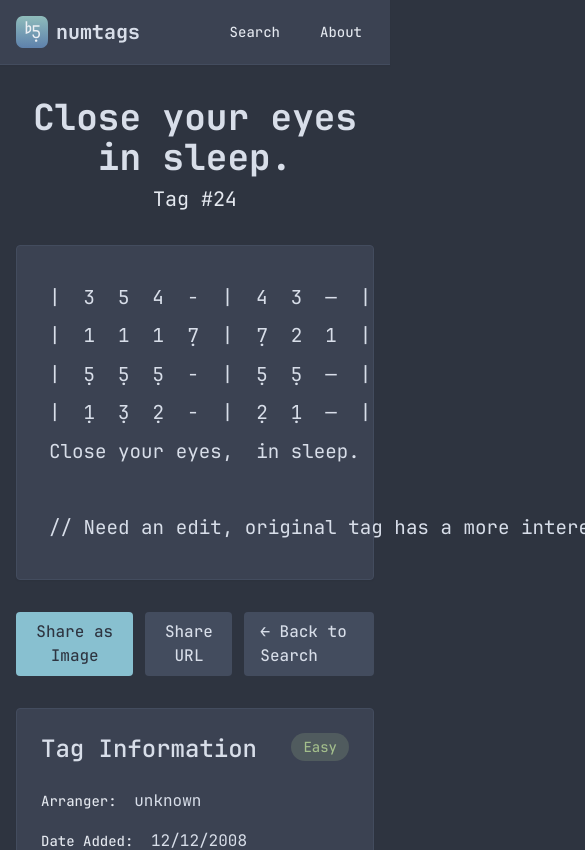
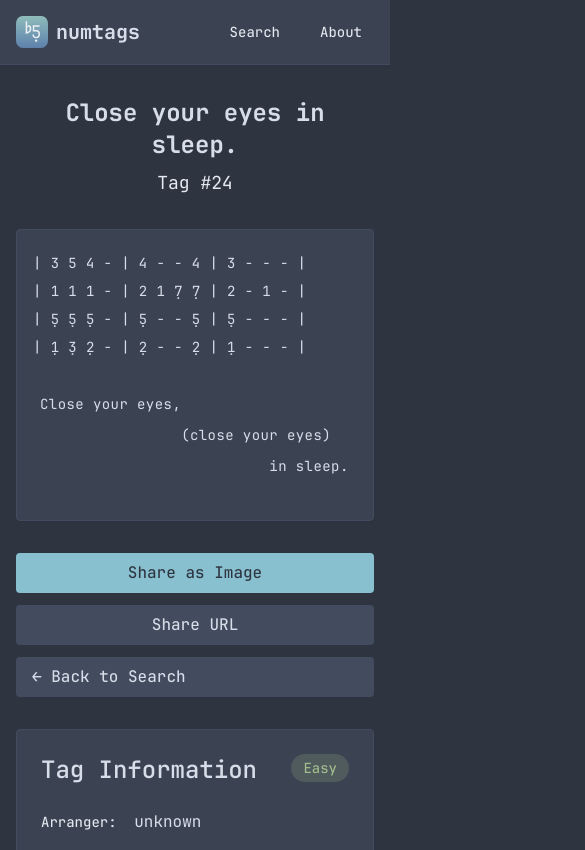
Before and after one commit to bumbleblue/numtags, a SvelteKit app: page /tag/close-your-eyes in a window 390 px wide. Shown: the top 850 px of the page, 585 px wide, since content can reach past the window. Built offline with nearby package versions, Linux system fonts and the light colour scheme.

Commit message:
small bug fixes

```diff
--- a/src/app.css
+++ b/src/app.css
@@ -132,6 +132,159 @@
     transform: translateZ(0);
   }
 
+  /* Staff section styling - prevents breaking within musical staffs */
+  .staff-section {
+    @apply font-mono text-nord-4;
+    line-height: 2.2;
+    font-variant-ligatures: none;
+    text-rendering: optimizeLegibility;
+    font-feature-settings: "liga" 0, "kern" 1, "mark" 1;
+    unicode-bidi: normal;
+    direction: ltr;
+    font-size: 1.1em;
+    letter-spacing: 0.05em;
+    /* Prevent breaking within staff sections */
+    page-break-inside: avoid;
+    break-inside: avoid;
+    /* Firefox-specific fixes */
+    -moz-font-feature-settings: "liga" 0, "kern" 1, "mark" 1;
+    -moz-text-rendering: optimizeLegibility;
+    -webkit-font-feature-settings: "liga" 0, "kern" 1, "mark" 1;
+    -webkit-text-rendering: optimizeLegibility;
+    -moz-unicode-bidi: normal;
+    -moz-font-smoothing: antialiased;
+    font-kerning: none;
+    font-variant-numeric: normal;
+    padding: 0.2em 0;
+    -moz-line-height: 2.2;
+    -moz-transform: translateZ(0);
+    transform: translateZ(0);
+    /* Staff sections stack vertically */
+    display: block;
+    margin-bottom: 1.5em;
+    min-width: fit-content;
+  }
+
+  .voice-line {
+    @apply font-mono;
+    line-height: 2.2;
+    font-variant-ligatures: none;
+    text-rendering: optimizeLegibility;
+    font-feature-settings: "liga" 0, "kern" 1, "mark" 1;
+    unicode-bidi: normal;
+    direction: ltr;
+    letter-spacing: 0.05em;
+    /* Prevent breaking within individual voice lines */
+    white-space: nowrap;
+    /* Firefox-specific fixes */
+    -moz-font-feature-settings: "liga" 0, "kern" 1, "mark" 1;
+    -moz-text-rendering: optimizeLegibility;
+    -webkit-font-feature-settings: "liga" 0, "kern" 1, "mark" 1;
+    -webkit-text-rendering: optimizeLegibility;
+    -moz-unicode-bidi: normal;
+    -moz-font-smoothing: antialiased;
+    font-kerning: none;
+    font-variant-numeric: normal;
+    -moz-line-height: 2.2;
+    -moz-transform: translateZ(0);
+    transform: translateZ(0);
+  }
+
+  .lyrics-line {
+    @apply font-mono;
+    line-height: 2.2;
+    font-variant-ligatures: none;
+    text-rendering: optimizeLegibility;
+    font-feature-settings: "liga" 0, "kern" 1, "mark" 1;
+    unicode-bidi: normal;
+    direction: ltr;
+    letter-spacing: 0.05em;
+    /* Lyrics can wrap but should stay together */
+    white-space: pre-wrap;
+    /* Firefox-specific fixes */
+    -moz-font-feature-settings: "liga" 0, "kern" 1, "mark" 1;
+    -moz-text-rendering: optimizeLegibility;
+    -webkit-font-feature-settings: "liga" 0, "kern" 1, "mark" 1;
+    -webkit-text-rendering: optimizeLegibility;
+    -moz-unicode-bidi: normal;
+    -moz-font-smoothing: antialiased;
+    font-kerning: none;
+    font-variant-numeric: normal;
+    -moz-line-height: 2.2;
+    -moz-transform: translateZ(0);
+    transform: translateZ(0);
+    /* Slight indent for lyrics */
+    margin-left: 0.5em;
+    margin-top: 0.2em;
+  }
+
+  /* Mobile-specific optimizations for tag notation */
+  @media (max-width: 640px) {
+    .tag-notation {
+      font-size: 1.0em;
+      line-height: 2.0;
+      letter-spacing: 0.03em;
+    }
+
+    .tag-notation pre {
+      font-size: 1.0em;
+      line-height: 2.0;
+      letter-spacing: 0.03em;
+      /* Prevent horizontal scrolling on very long lines */
+      word-break: break-all;
+      overflow-wrap: break-word;
+    }
+
+    .staff-section {
+      font-size: 1.0em;
+      line-height: 2.0;
+      letter-spacing: 0.03em;
+      /* Allow horizontal scrolling for very long staffs on mobile */
+      overflow-x: auto;
+      -webkit-overflow-scrolling: touch;
+    }
+
+    .voice-line {
+      font-size: 1.0em;
+      line-height: 2.0;
+      letter-spacing: 0.03em;
+    }
+
+    .lyrics-line {
+      font-size: 1.0em;
+      line-height: 2.0;
+      letter-spacing: 0.03em;
+    }
+  }
+
+  /* Tablet optimizations */
+  @media (min-width: 641px) and (max-width: 1024px) {
+    .tag-notation {
+      font-size: 1.0em;
+      line-height: 1.9;
+    }
+
+    .tag-notation pre {
+      font-size: 1.0em;
+      line-height: 1.9;
+    }
+
+    .staff-section {
+      font-size: 1.0em;
+      line-height: 1.9;
+    }
+
+    .voice-line {
+      font-size: 1.0em;
+      line-height: 1.9;
+    }
+
+    .lyrics-line {
+      font-size: 1.0em;
+      line-height: 1.9;
+    }
+  }
+
   /* Firefox-specific font override for pre elements */
   @-moz-document url-prefix() {
     .tag-notation pre {
--- a/src/lib/generated-tags.ts
+++ b/src/lib/generated-tags.ts
@@ -1,5 +1,5 @@
 // Auto-generated file - do not edit manually
-// Generated on: 2025-09-25T07:41:29.958Z
+// Generated on: 2025-09-25T18:57:28.124Z
 // Source: data/tags/ directory
 
 import type { Tag } from './types';
@@ -17,7 +17,7 @@ export const allTags: Tag[] = [
       "comments": "",
       "original_key": "B"
     },
-    "content": "|  3  5  4  -  |  4  3  —  |\n|  1  1  1  7̣  |  7̣  2  1  |\n|  5̣  5̣  5̣  -  |  5̣  5̣  —  |\n|  1̣  3̣  2̣  -  |  2̣  1̣  —  |\nClose your eyes,  in sleep.\n\n// Need an edit, original tag has a more interesting lead line.",
+    "content": "|  3  5  4  - |  4  -  -  4 |  3  -  -  - |\n|  1  1  1  - |  2  1  7̣  7̣ |  2  -  1  - |\n|  5̣  5̣  5̣  - |  5̣  -  -  5̣ |  5̣  -  -  - |\n|  1̣  3̣  2̣  - |  2̣  -  -  2̣ |  1̣  -  -  - |\n\nClose your eyes, \n                (close your eyes)\n                          in sleep.",
     "slug": "close-your-eyes"
   },
   {
@@ -74,10 +74,10 @@ export const allTags: Tag[] = [
       "date_added": "2008-12-08",
       "parts": 4,
       "lyrics": "When it’s sleepy time down south",
-      "comments": "",
+      "comments": "Short version",
       "original_key": "C"
     },
-    "content": "|  1  2  |  3  3  3  2  | ♭3  2  |  3  —  |\n|  1  2  |  1  1  1  -  |  1  —  |  1  —  |\n|  1  7̣  |  6̣  6̣  6̣  -  | ♭6̣  5̣  |  5̣  —  |\n|  1  7̣  |  6̣  5̣ ♯4̣  -  |  4̣  —  |  1̣  —  |\nWhen it’s slee-py time   down -   south.  \n\n// This is the short version!",
+    "content": "|  1  2  |  3  3  3  2  | ♭3  2  |  3  —  |\n|  1  2  |  1  1  1  -  |  1  —  |  1  —  |\n|  1  7̣  |  6̣  6̣  6̣  -  | ♭6̣  5̣  |  5̣  —  |\n|  1  7̣  |  6̣  5̣ ♯4̣  -  |  4̣  —  |  1̣  —  |\nWhen it’s slee-py time   down -   south.",
     "slug": "sleepy-time"
   },
   {
--- a/src/routes/about/+page.svelte
+++ b/src/routes/about/+page.svelte
@@ -267,6 +267,21 @@ Tenor: 5 5 5 5
       All tags are stored as Markdown files with YAML metadata, making it easy to contribute
       through pull requests on GitHub.
     </p>
+
+    <div class="bg-nord-2 rounded p-4 mb-4">
+      <h3 class="font-medium text-nord-4 mb-2">📱 Mobile Formatting Guidelines</h3>
+      <p class="text-sm text-nord-5 mb-2">
+        When creating tags, consider mobile display:
+      </p>
+      <ul class="text-sm text-nord-5 space-y-1 list-disc list-inside">
+        <li>Each staff contains 4 voice parts followed by their lyrics</li>
+        <li>Use double newlines to separate different staffs</li>
+        <li>Lyrics appear at the bottom of each staff</li>
+        <li>Test your tag on mobile devices before submitting</li>
+        <li>Long staffs will scroll horizontally on mobile to preserve musical structure</li>
+        <li>Each complete musical phrase (4 voices + lyrics) stays together as one unit</li>
+      </ul>
+    </div>
     <a
       href="https://github.com/your-username/tag-along"
       class="btn-primary inline-block"
--- a/src/routes/tag/[slug]/+page.svelte
+++ b/src/routes/tag/[slug]/+page.svelte
@@ -88,17 +88,31 @@
   <div class="max-w-4xl mx-auto">
     <!-- Title and ID Header -->
     <div class="text-center mb-8">
-      <h1 class="text-4xl font-bold text-nord-4 mb-2">{tag.metadata.title}</h1>
-      <p class="text-xl text-nord-5">Tag #{tag.metadata.tag_id}</p>
+      <h1 class="text-2xl sm:text-3xl lg:text-4xl font-bold text-nord-4 mb-2">{tag.metadata.title}</h1>
+      <p class="text-lg sm:text-xl text-nord-5">Tag #{tag.metadata.tag_id}</p>
     </div>
 
     <!-- Tag Content -->
-    <div id="tag-content" class="card-bg rounded shadow-sm border p-8 mb-8">
-      <pre class="tag-notation text-center">{tag.content}</pre>
+    <div id="tag-content" class="card-bg rounded shadow-sm border p-4 sm:p-6 lg:p-8 mb-8">
+      <div class="tag-notation text-left text-sm sm:text-base lg:text-lg">
+        {#each tag.content.split('\n\n') as staff}
+          <div class="staff-section">
+            {#each staff.split('\n').filter(line => line.trim()) as line, index}
+              {#if line.startsWith('|')}
+                <!-- Voice part -->
+                <div class="voice-line">{line}</div>
+              {:else if !line.startsWith('//')}
+                <!-- Lyrics -->
+                <div class="lyrics-line">{line}</div>
+              {/if}
+            {/each}
+          </div>
+        {/each}
+      </div>
     </div>
 
     <!-- Action Buttons -->
-    <div class="flex justify-center space-x-3 mb-8">
+    <div class="flex flex-col sm:flex-row justify-center gap-3 mb-8">
       <button
         on:click={shareAsImage}
         disabled={isSharing}
```
Also changed, not shown: data/tags/close-your-eyes.md (+7 -6 lines), data/tags/sleepy-time.md (+1 -3 lines), 1 other file (tests, documents, lock files or other folders).
